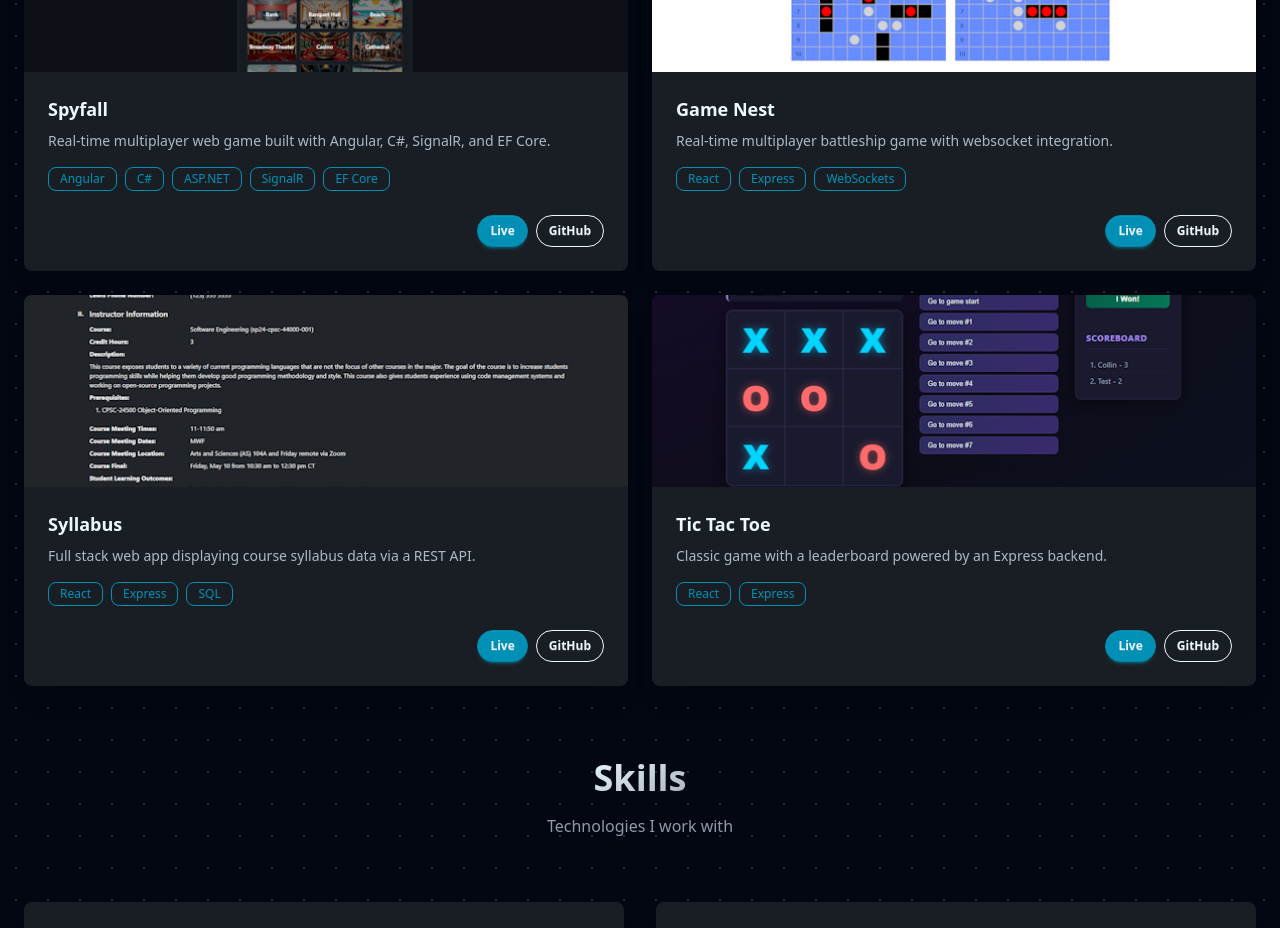
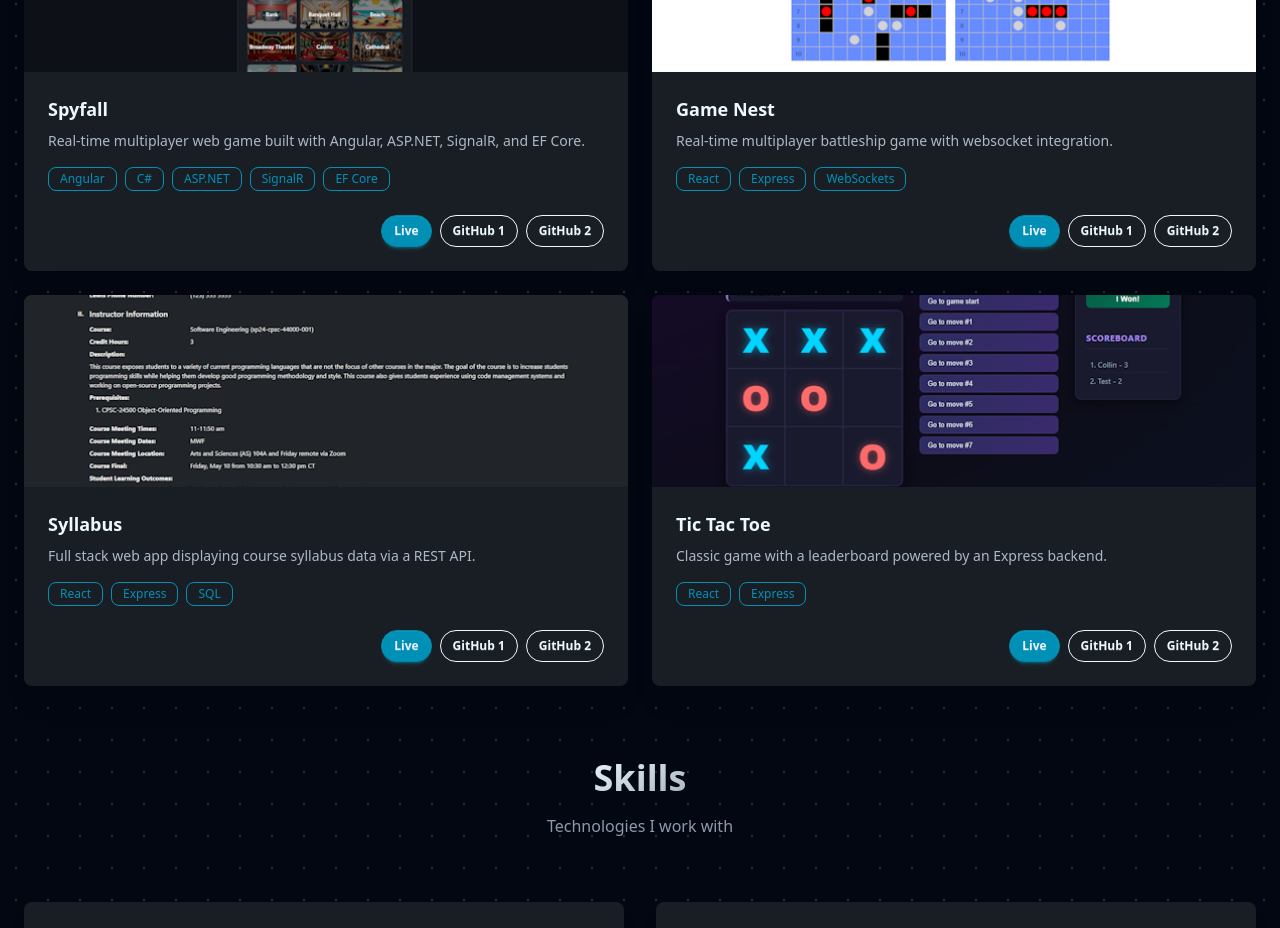
Before and after one commit to collink2451/portfolio, an Angular app: page / in a window 1280 px wide. Shown: the part 1100-2028 px from the top of the page. Built offline with nearby package versions, Linux system fonts and the light colour scheme.

Commit message:
Added secondary github link support

```diff
--- a/src/app/projects/projects.html
+++ b/src/app/projects/projects.html
@@ -39,12 +39,21 @@
               Live
             </a>
             <a
-              [href]="project.githubUrl"
+              [href]="project.githubUrl1"
               target="_blank"
               class="btn btn-outline btn-sm rounded-full"
             >
-              GitHub
+              GitHub {{ project.githubUrl2 ? '1' : '' }}
             </a>
+            @if (project.githubUrl2) {
+              <a
+                [href]="project.githubUrl2"
+                target="_blank"
+                class="btn btn-outline btn-sm rounded-full"
+              >
+                GitHub 2
+              </a>
+            }
           </div>
         </div>
       </div>
--- a/src/app/projects/projects.ts
+++ b/src/app/projects/projects.ts
@@ -7,7 +7,8 @@ interface Project {
   image: string;
   tags: string[];
   liveUrl: string;
-  githubUrl: string;
+  githubUrl1: string;
+  githubUrl2: string | null;
 }
 
 @Component({
@@ -20,11 +21,13 @@ export class Projects {
   projects: Project[] = [
     {
       name: 'Spyfall',
-      description: 'Real-time multiplayer web game built with Angular, C#, SignalR, and EF Core.',
+      description:
+        'Real-time multiplayer web game built with Angular, ASP.NET, SignalR, and EF Core.',
       image: '/images/spyfall.png',
       tags: ['Angular', 'C#', 'ASP.NET', 'SignalR', 'EF Core'],
       liveUrl: 'https://spyfall.collinkoldoff.dev',
-      githubUrl: 'https://github.com/collink2451/spyfall-client',
+      githubUrl1: 'https://github.com/collink2451/spyfall-client',
+      githubUrl2: 'https:/./github.com/collink2451/spyfall-server',
     },
     {
       name: 'Game Nest',
@@ -32,7 +35,8 @@ export class Projects {
       image: '/images/gamenest.png',
       tags: ['React', 'Express', 'WebSockets'],
       liveUrl: 'https://gamenest.collinkoldoff.dev',
-      githubUrl: 'https://github.com/collink2451/gamenest-client',
+      githubUrl1: 'https://github.com/collink2451/gamenest-client',
+      githubUrl2: 'https:/./github.com/collink2451/gamenest-server',
     },
     {
       name: 'Syllabus',
@@ -40,7 +44,8 @@ export class Projects {
       image: '/images/syllabus.png',
       tags: ['React', 'Express', 'SQL'],
       liveUrl: 'https://syllabus.collinkoldoff.dev',
-      githubUrl: 'https://github.com/collink2451/syllabus',
+      githubUrl1: 'https://github.com/collink2451/syllabus',
+      githubUrl2: 'https://github.com/collink2451/syllabus-server',
     },
     {
       name: 'Tic Tac Toe',
@@ -48,7 +53,8 @@ export class Projects {
       image: '/images/tictactoe.png',
       tags: ['React', 'Express'],
       liveUrl: 'https://tictactoe.collinkoldoff.dev',
-      githubUrl: 'https://github.com/collink2451/tictactoe',
+      githubUrl1: 'https://github.com/collink2451/tictactoe',
+      githubUrl2: 'https://github.com/collink2451/tictactoe-server',
     },
   ];
 
```
